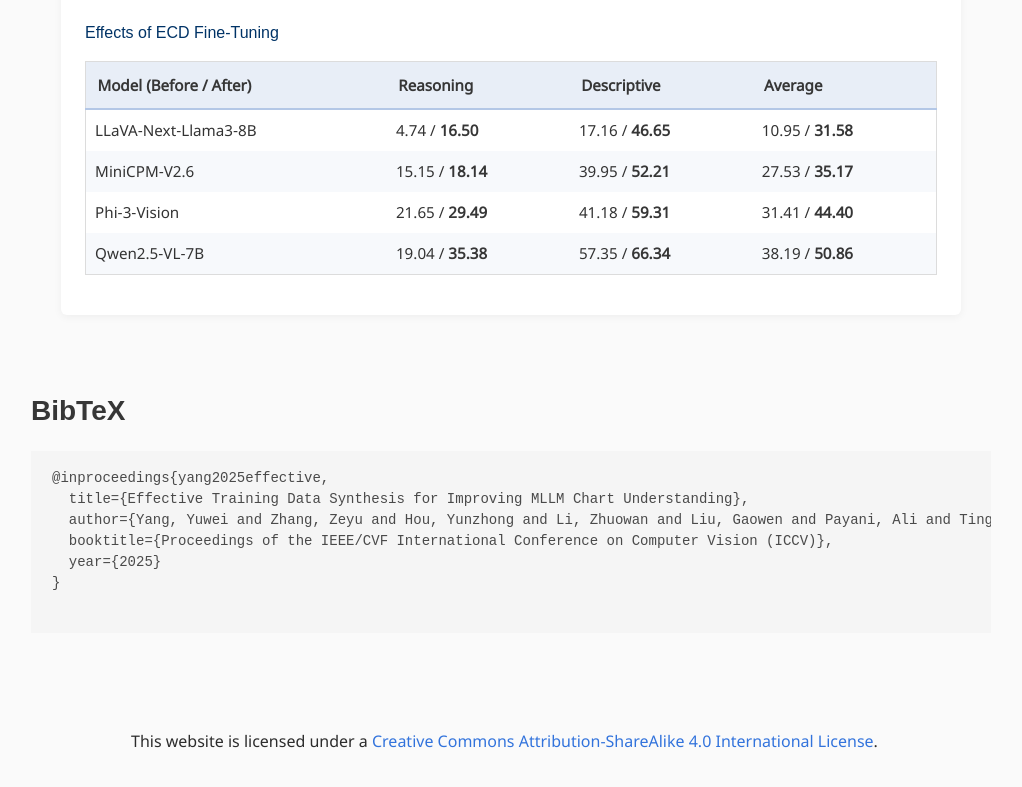
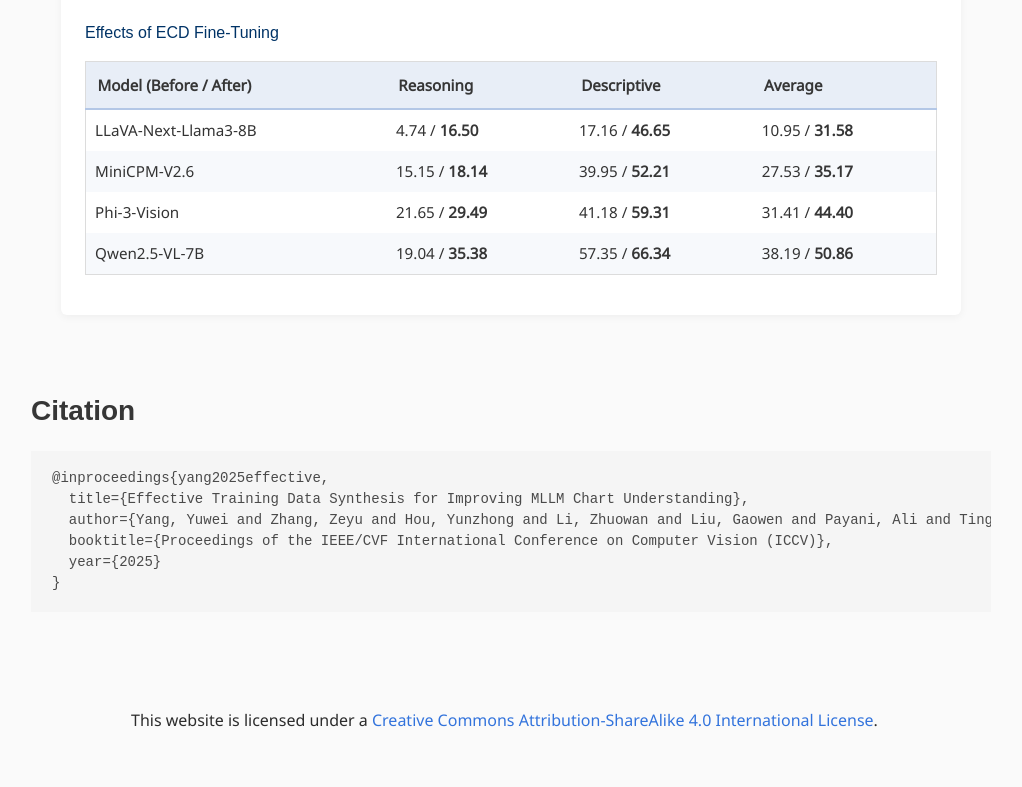
Before and after one commit to effective-chart-dataset-synthesis/effective-chart-dataset-synthesis.github.io, a plain HTML site: page index.html in a window 1280 px wide. Shown: the part 3720-4507 px from the top of the page, without its empty margins (129-1151 px from the left). Drawn offline with nearby package versions, Linux system fonts and the light colour scheme; some icons are missing; a web font is replaced by a local one.

Commit message:
Update index.html

```diff
--- a/index.html
+++ b/index.html
@@ -509,14 +509,13 @@
 
   <section class="section" id="Citation">
     <div class="container is-max-desktop content">
-      <h2 class="title">BibTeX</h2>
+      <h2 class="title">Citation</h2>
       <pre><code>@inproceedings{yang2025effective,
   title={Effective Training Data Synthesis for Improving MLLM Chart Understanding},
   author={Yang, Yuwei and Zhang, Zeyu and Hou, Yunzhong and Li, Zhuowan and Liu, Gaowen and Payani, Ali and Ting, Yuan-Sen and Zheng, Liang},
   booktitle={Proceedings of the IEEE/CVF International Conference on Computer Vision (ICCV)},
   year={2025}
-}
-      </code></pre>
+}</code></pre>
     </div>
   </section>
 
```
